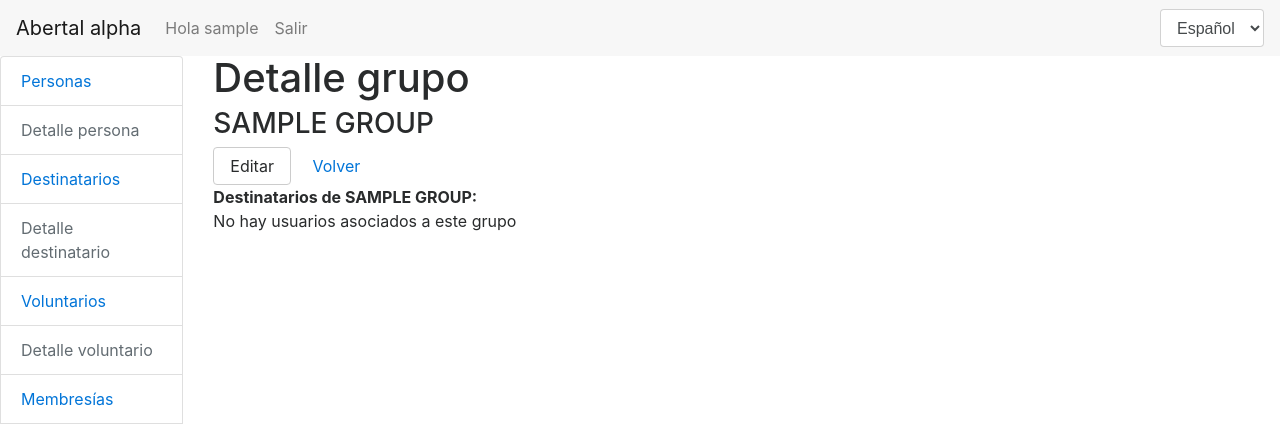
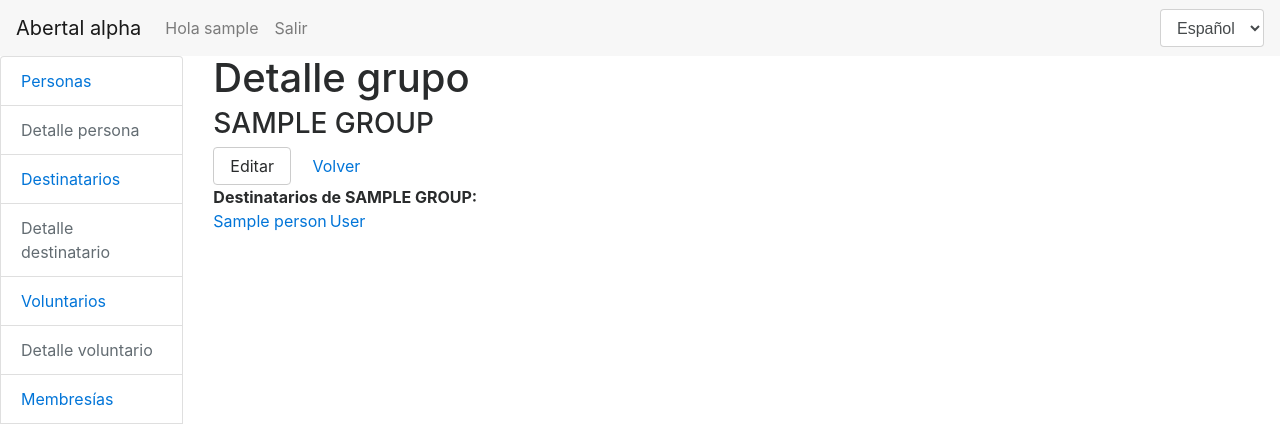
Before and after one commit to abertal/alpha, a Django app: page /webapp/group/1/ in a window 1280 px wide. Shown: the top 424 px of the page. Run offline with Django 3.2, Linux system fonts and the light colour scheme; a user stored in the database is signed in; tables that the repository leaves empty hold one stand-in row (values such as "Sample post"); some libraries are stand-ins or nearby versions.

Commit message:
Listado de personas enroladas en un grupo en detalle grupo

```diff
--- a/webapp/templates/webapp/group/detail.html
+++ b/webapp/templates/webapp/group/detail.html
@@ -8,9 +8,9 @@
 <dl>
   <dt>Destinatarios de {{ group.group_name|upper }}:</dt>
 
-   {% for enrolment in group.enrolment.person_set.all %}
+   {% for enrolment in group.enrolment_set.all %}
     <p>
-      <a href="{% url 'person-detail' person.id %}" class="card-link">{{ group.enrolment.person.name }}&thinsp;{{ group.enrolment.person.name }}</a>
+      <a href="{% url 'person-detail' enrolment.person.id %}" class="card-link">{{ enrolment.person.name }}&thinsp;{{ enrolment.person.surname }}</a>
     </p>
     {% empty %}
     <p>No hay usuarios asociados a este grupo</p>
```
